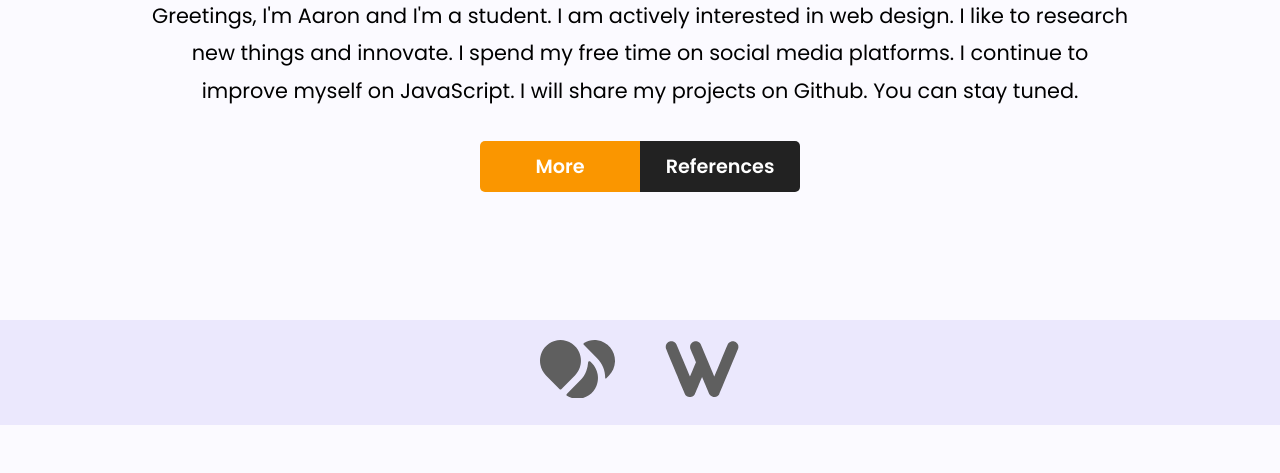
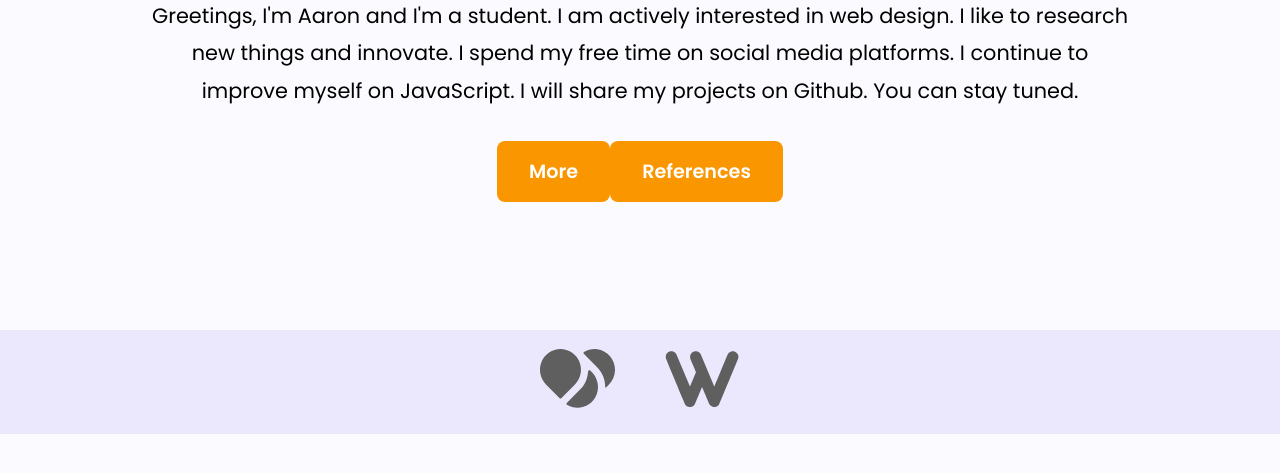
Before and after one commit to Widded/widded.github.io, a plain HTML site: page index.html in a window 1280 px wide. Shown: the part 297-770 px from the top of the page. Drawn offline with nearby package versions, Linux system fonts and the light colour scheme.

Commit message:
Some changes on UI

```diff
--- a/src/css/style.css
+++ b/src/css/style.css
@@ -120,31 +120,15 @@ nav ul li a {
     display: inline-block;
     font-weight: 600;
     background-color: #fa9600;
-    width: 160px;
     font-size: 1.2em;
-    padding: .7rem 0;
+    padding: 1rem 2rem;
     color: #fff;
     transition: .3s;
+    border-radius: 8px;
 }
 
-#home .more a:nth-child(1) {
-    border-top-left-radius: 5px;
-    border-bottom-left-radius: 5px;
-}
-
-#home .more a:nth-child(2) {
-    color: #fff;
-    background-color: #222;
-    border-top-right-radius: 5px;
-    border-bottom-right-radius: 5px;
-}
-
-#home .more a:nth-child(1):hover {
+#home .more a:hover {
     background-color: rgb(182, 119, 25);
-}
-
-#home .more a:nth-child(2):hover {
-    background-color: rgb(0, 0, 0);
 }
 
 .refBg {
```
